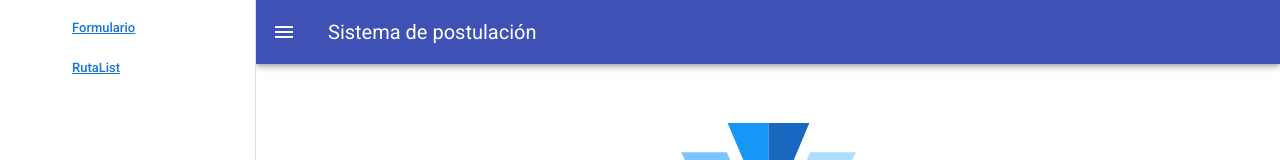
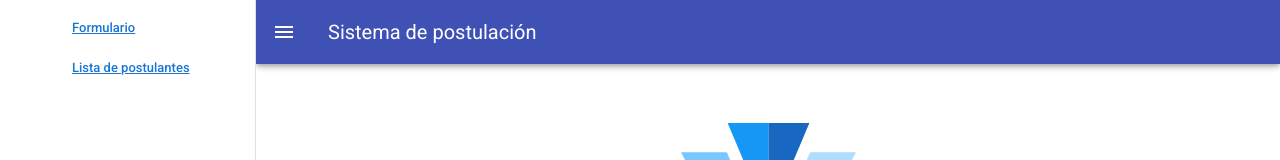
Before and after one commit to Evantastic/mingeso_22019_frontend, a Vue app: page /#/ in a window 1280 px wide. Shown: the top 160 px of the page. Built offline with nearby package versions, Linux system fonts and the light colour scheme.

Commit message:
Se agregan pequenos detalles en los nombres de las tablas

```diff
--- a/src/App.vue
+++ b/src/App.vue
@@ -23,7 +23,7 @@
           </v-list-item-action>
           <v-list-item-content>
             <v-list-item-title>
-              <router-link to="/postulantsList">RutaList</router-link>
+              <router-link to="/postulantsList">Lista de postulantes</router-link>
             </v-list-item-title>
           </v-list-item-content>
         </v-list-item>
--- a/src/components/Table.vue
+++ b/src/components/Table.vue
@@ -24,7 +24,7 @@ export default {
       },
       { text: 'Rut', value: 'rut' },
       { text: 'Fecha Nacimiento', value: 'birthDay' },
-      { text: 'Carrera', value: 'career' },
+      { text: 'Carrera postulada', value: 'career' },
     ],
     postulants: [
       {
```
